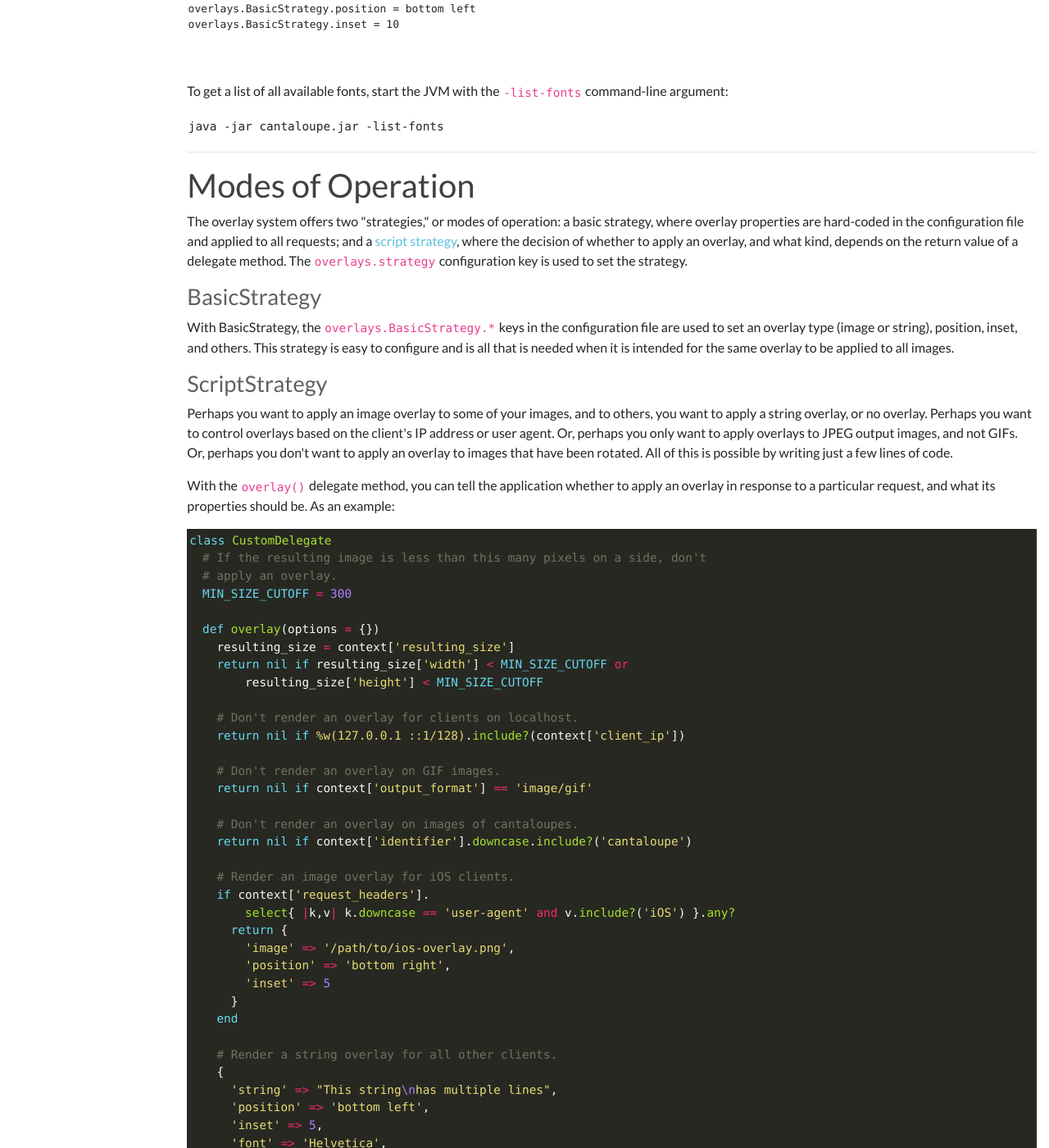
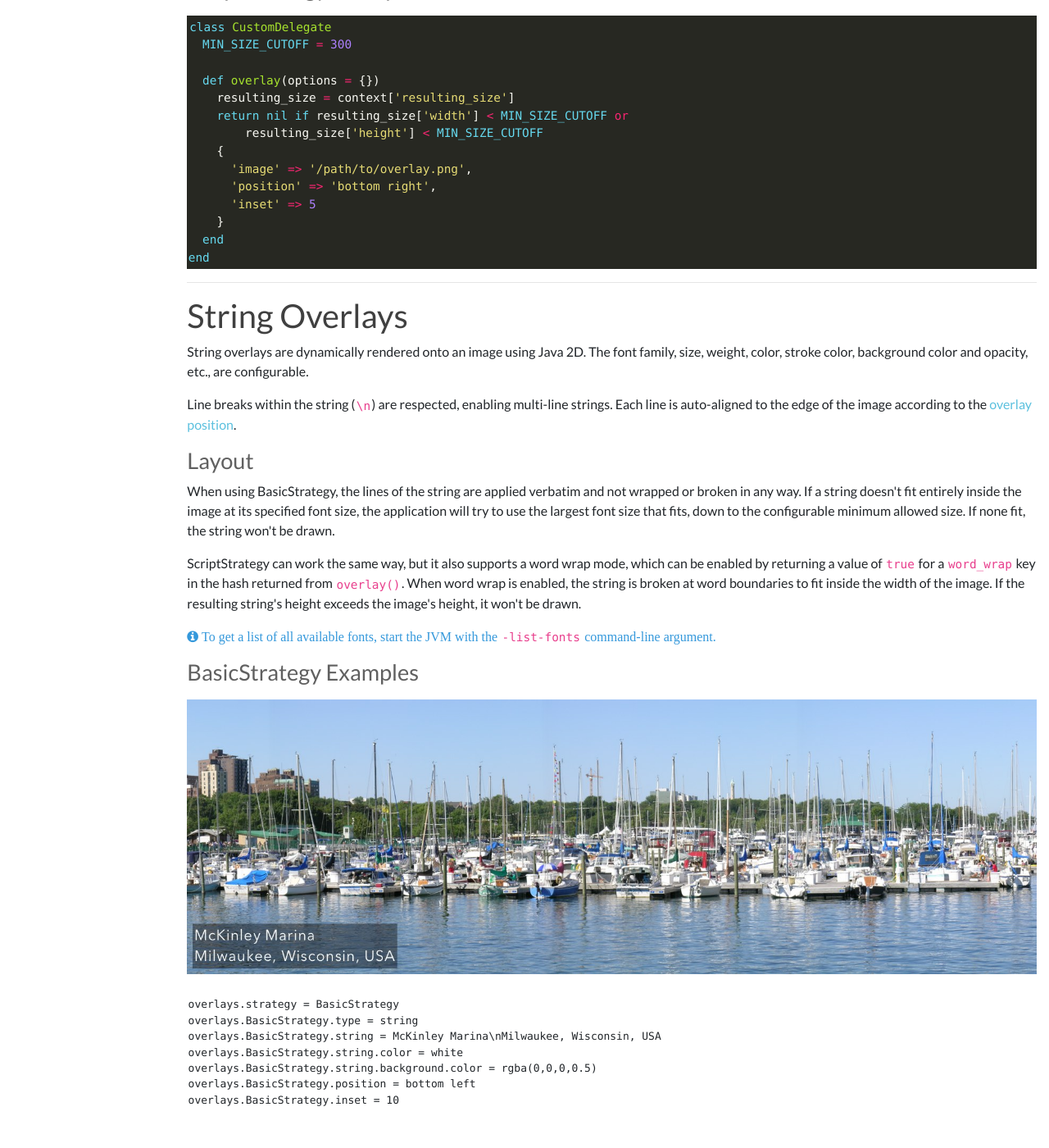
Before and after one commit to cantaloupe-project/cantaloupe-project.github.io, a Jekyll site: the page built from manual/5.0/overlays.html, in a window 1280 px wide and 1400 px high, scrolled down 3065 px. Shown: the whole window at 82% size. Built offline with Jekyll 4.4.1, drawn with Linux system fonts in a browser that asks for light colours; nearby versions of some CDN libraries; some of the changed text lies outside the part shown.

Commit message:
Redesign and document word wrap

```diff
--- a/manual/5.0/overlays.html
+++ b/manual/5.0/overlays.html
@@ -6,31 +6,65 @@ title: Overlays
 <h1>Overlays</h1>
 
 <ul class="toc">
-  <li><a href="#Image%20Overlays">Image Overlays</a></li>
-  <li><a href="#String%20Overlays">String Overlays</a></li>
-  <li><a href="#Modes%20of%20Operation">Modes of Operation</a>
+  <li><a href="#Overview">Overview</a></li>
+  <li>
+    <a href="#Modes%20of%20Operation">Modes of Operation</a>
     <ul>
         <li><a href="#BasicStrategy">BasicStrategy</a></li>
         <li><a href="#ScriptStrategy">ScriptStrategy</a></li>
     </ul>
   </li>
   <li><a href="#Positioning">Positioning</a></li>
+  <li>
+    <a href="#Image%20Overlays">Image Overlays</a>
+    <ul>
+      <li><a href="#Image%20BasicStrategy%20Examples">BasicStrategy Examples</a></li>
+      <li><a href="#Image%20ScriptStrategy%20Examples">ScriptStrategy Examples</a></li>
+    </ul>
+  </li>
+  <li>
+    <a href="#String%20Overlays">String Overlays</a>
+    <ul>
+      <li><a href="#String%20BasicStrategy%20Examples">BasicStrategy Examples</a></li>
+      <li><a href="#String%20ScriptStrategy%20Examples">ScriptStrategy Examples</a></li>
+    </ul>
+  </li>
   <li><a href="#With%20Zooming%20Viewers">With Zooming Viewers</a></li>
 </ul>
 
+<h2 id="Overview">Overview</h2>
+
 <p>The overlay feature overlays an image or text string on top of a derivative (output) image. This can be useful for description, branding, attribution, copyright notices, and so on.</p>
 
-<p>With all types of overlays, the position, inset, and output width/height threshold (below which the overlay won't be displayed) are configurable.</p>
+<p>With both types of overlays, the position, inset, and output dimensions threshold (below which the overlay won't be displayed) are configurable.</p>
 
-<p>Not all processors support overlays; see the <a href="processors.html#Supported%20Features">table of supported features</a>.</p>
+<hr>
+
+<h2 id="Modes of Operation">Modes of Operation</h2>
+
+<p>The overlay system offers two "strategies," or modes of operation: a basic strategy, where overlay properties are set in the configuration file and applied to all requests; and a script strategy, where the decision of whether to apply an overlay, and what kind, depends on the return value of a delegate method. The <code>overlays.strategy</code> configuration key is used to set the strategy.</p>
+
+<h3 id="BasicStrategy">BasicStrategy</h3>
+
+<p>With BasicStrategy, the <code>overlays.BasicStrategy.*</code> keys in the configuration file are used to set an overlay type (image or string), position, inset, and others. This strategy is easy to configure and is all that is needed when it is intended for the same overlay to be applied to all images.</p>
+
+<h3 id="ScriptStrategy">ScriptStrategy</h3>
+
+<p>Perhaps you want to apply an image overlay to some of your images, and to others, you want to apply a string overlay, or no overlay. Perhaps you want to control overlays based on the client's IP address or user agent. Using the <code>overlay()</code> delegate method, this can be accomplished in just a few lines of code.</p>
+
+<hr>
+
+<h2 id="Positioning">Positioning</h2>
+
+<p>Position and inset are configurable. Supported positions are <code>top left</code>, <code>top center</code>, <code>top right</code>, <code>left center</code>, <code>center</code>, <code>right center</code>, <code>bottom left</code>, <code>bottom center</code>, and <code>bottom right</code>. Image overlays also support <code>repeat</code> and <code>scaled</code>. All positions except <code>repeat</code> support an inset.</p>
 
 <hr>
 
 <h2 id="Image Overlays">Image Overlays</h2>
 
-<p>An image overlay must be a 24-bit RGB or RGBA PNG image. It will be blended pixel-for-pixel into the output image.</p>
+<p>An image overlay must be an 8-bit RGB or RGBA PNG image. It will be blended pixel-for-pixel into the output image.</p>
 
-<p>Overlay images can be located on the filesystem or on a web server. Regardless, they are cached in memory after being loaded the first time, so there is no performance penalty for using web-hosted overlay images.</p>
+<p>Overlay images can be located on the filesystem or a web server. Regardless, they are cached in memory after being loaded the first time.</p>
 
 <p class="text-info">
   <i class="fa fa-info-circle"></i> When using multiple image overlays, their filenames must all be different, regardless of where they reside.
@@ -42,6 +76,8 @@ title: Overlays
     Sample overlay image (PNG)
   </a>
 </p>
+
+<h3 id="Image BasicStrategy Examples">BasicStrategy Examples</h3>
 
 <figure>
   <img src="images/image-overlay-1600.jpg" class="img img-fluid" alt="Image with image overlay applied.">
@@ -67,6 +103,25 @@ overlays.BasicStrategy.image = /path/to/image.png
 overlays.BasicStrategy.position = scaled</pre></code>
 </figure>
 
+<h3 id="Image ScriptStrategy Examples">ScriptStrategy Examples</h3>
+
+{% highlight ruby %}
+class CustomDelegate
+  MIN_SIZE_CUTOFF = 300
+
+  def overlay(options = {})
+    resulting_size = context['resulting_size']
+    return nil if resulting_size['width'] < MIN_SIZE_CUTOFF or
+        resulting_size['height'] < MIN_SIZE_CUTOFF
+    {
+      'image' => '/path/to/overlay.png',
+      'position' => 'bottom right',
+      'inset' => 5
+    }
+  end
+end
+{% endhighlight %}
+
 <hr>
 
 <h2 id="String Overlays">String Overlays</h2>
@@ -75,7 +130,16 @@ overlays.BasicStrategy.position = scaled</pre></code>
 
 <p>Line breaks within the string (<code>\n</code>) are respected, enabling multi-line strings. Each line is auto-aligned to the edge of the image according to the <a href="#Positioning">overlay position</a>.</p>
 
-<p>Strings will never overflow the image. When a string doesn't fit entirely inside at its specified font size, the application will try to use the largest font size that fits, down to the configurable minimum allowed size. If none fit, the string won't be drawn.</p>
+<h3>Layout</h3>
+
+<p>When using BasicStrategy, the lines of the string are applied verbatim and not wrapped or broken in any way. If a string doesn't fit entirely inside the image at its specified font size, the application will try to use the largest font size that fits, down to the configurable minimum allowed size. If none fit, the string won't be drawn.</p>
+
+<p>ScriptStrategy can work the same way, but it also supports a word wrap mode, which can be enabled by returning a value of <code>true</code> for a <code>word_wrap</code> key in the hash returned from <code>overlay()</code>. When word wrap is enabled, the string is broken at word boundaries to fit inside the width of the image. If the resulting string's height exceeds the image's height, it won't be drawn.</p>
+
+<p class="text-info">
+  <i class="fa fa-info-circle"> To get a list of all available fonts, start the JVM with the <code>-list-fonts</code> command-line argument.</i></p>
+
+<h3 id="String BasicStrategy Examples">BasicStrategy Examples</h3>
 
 <figure>
   <img src="images/string-overlay-1600.jpg" class="img img-fluid" alt="Image with string overlay applied.">
@@ -88,59 +152,20 @@ overlays.BasicStrategy.position = bottom left
 overlays.BasicStrategy.inset = 10</pre></code>
 </figure>
 
-<p>To get a list of all available fonts, start the JVM with the <code>-list-fonts</code> command-line argument:</p>
+<h3 id="String ScriptStrategy Examples">ScriptStrategy Examples</h3>
 
-<pre>java -jar cantaloupe.jar -list-fonts</pre>
-
-<hr>
-
-<h2 id="Modes of Operation">Modes of Operation</h2>
-
-<p>The overlay system offers two "strategies," or modes of operation: a basic strategy, where overlay properties are hard-coded in the configuration file and applied to all requests; and a <a href="#ScriptStrategy">script strategy</a>, where the decision of whether to apply an overlay, and what kind, depends on the return value of a delegate method. The <code>overlays.strategy</code> configuration key is used to set the strategy.</p>
-
-<h3 id="BasicStrategy">BasicStrategy</h3>
-
-<p>With BasicStrategy, the <code>overlays.BasicStrategy.*</code> keys in the configuration file are used to set an overlay type (image or string), position, inset, and others. This strategy is easy to configure and is all that is needed when it is intended for the same overlay to be applied to all images.</p>
-
-<h3 id="ScriptStrategy">ScriptStrategy</h3>
-
-<p>Perhaps you want to apply an image overlay to some of your images, and to others, you want to apply a string overlay, or no overlay. Perhaps you want to control overlays based on the client's IP address or user agent. Or, perhaps you only want to apply overlays to JPEG output images, and not GIFs. Or, perhaps you don't want to apply an overlay to images that have been rotated. All of this is possible by writing just a few lines of code.</p>
-
-<p>With the <code>overlay()</code> delegate method, you can tell the application whether to apply an overlay in response to a particular request, and what its properties should be. As an example:</p>
+<p>This example renders the image identifier onto the image.</p>
 
 {% highlight ruby %}
 class CustomDelegate
-  # If the resulting image is less than this many pixels on a side, don't
-  # apply an overlay.
   MIN_SIZE_CUTOFF = 300
 
   def overlay(options = {})
     resulting_size = context['resulting_size']
     return nil if resulting_size['width'] < MIN_SIZE_CUTOFF or
         resulting_size['height'] < MIN_SIZE_CUTOFF
-
-    # Don't render an overlay for clients on localhost.
-    return nil if %w(127.0.0.1 ::1/128).include?(context['client_ip'])
-
-    # Don't render an overlay on GIF images.
-    return nil if context['output_format'] == 'image/gif'
-
-    # Don't render an overlay on images of cantaloupes.
-    return nil if context['identifier'].downcase.include?('cantaloupe')
-
-    # Render an image overlay for iOS clients.
-    if context['request_headers'].
-        select{ |k,v| k.downcase == 'user-agent' and v.include?('iOS') }.any?
-      return {
-        'image' => '/path/to/ios-overlay.png',
-        'position' => 'bottom right',
-        'inset' => 5
-      }
-    end
-
-    # Render a string overlay for all other clients.
     {
-      'string' => "This string\nhas multiple lines",
+      'string' => context['identifier'],
       'position' => 'bottom left',
       'inset' => 5,
       'font' => 'Helvetica',
@@ -151,17 +176,12 @@ class CustomDelegate
       'background_color' => 'rgba(0, 0, 0, 0.6)'
       'glyph_spacing' => 0,
       'stroke_color' => 'black',
-      'stroke_width' => 1
+      'stroke_width' => 1,
+      'word_wrap' => false
     }
   end
 end
 {% endhighlight %}
-
-<hr>
-
-<h2 id="Positioning">Positioning</h2>
-
-<p>Position and inset are configurable. Supported positions are <code>top left</code>, <code>top center</code>, <code>top right</code>, <code>left center</code>, <code>center</code>, <code>right center</code>, <code>bottom left</code>, <code>bottom center</code>, and <code>bottom right</code>. Image overlays also support <code>repeat</code> and <code>scaled</code>. All positions except <code>repeat</code> support an inset.</p>
 
 <hr>
 
```
